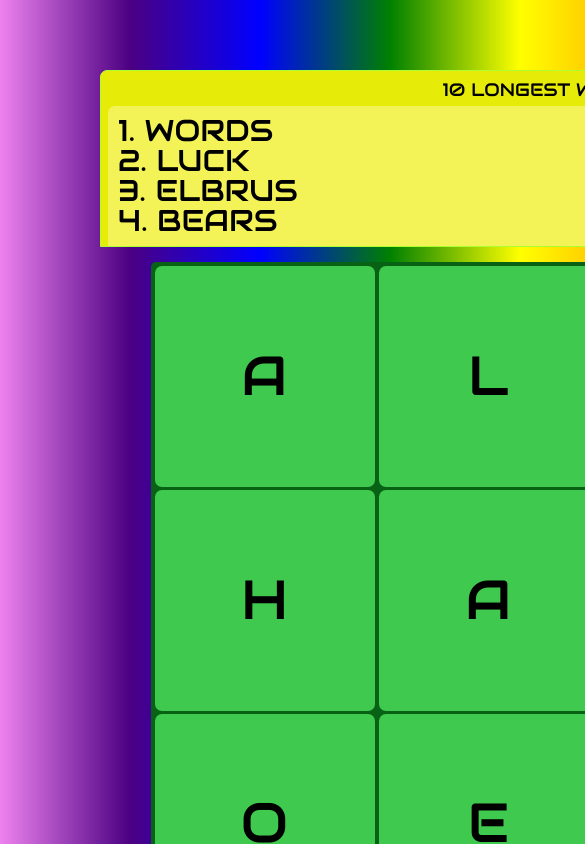
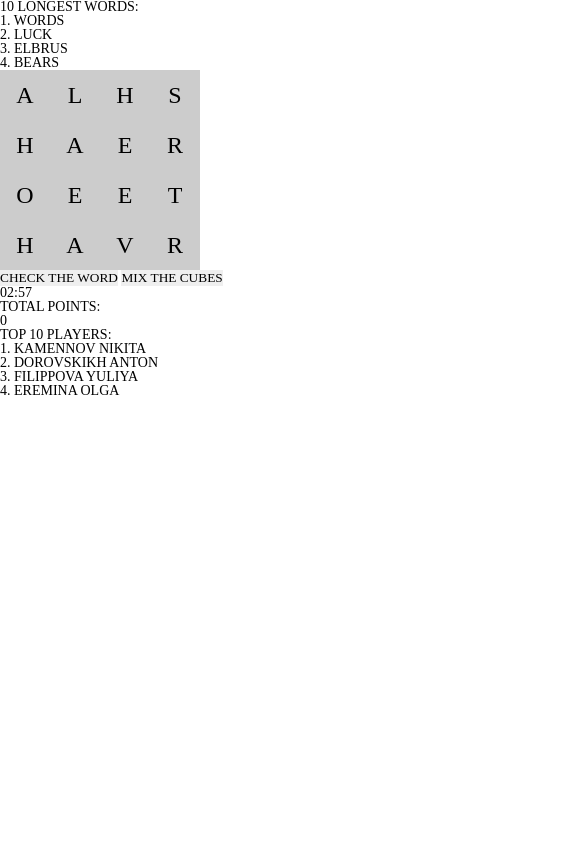
Before and after one commit to NikitaKamennov/nik.io, a website: page project-boggle/index.html in a window 390 px wide. Shown: the top 844 px of the page, 585 px wide, since content can reach past the window. Drawn offline with Linux system fonts and the light colour scheme.

Commit message:
Add files via upload

```diff
--- a/project-boggle/style.css
+++ b/project-boggle/style.css
@@ -1,8 +1,3 @@
-@font-face {
-  font-family: "audiowide";
-  src: url(./Audiowide-Regular.ttf);
-}
-
 /*Обнуление*/
 *{padding: 0;margin: 0;border: 0;}
 *,*:before,*:after{-moz-box-sizing: border-box;-webkit-box-sizing: border-box;box-sizing: border-box;}
@@ -20,306 +15,24 @@ ul li{list-style: none;}
 img{vertical-align: top;}
 h1,h2,h3,h4,h5,h6{font-size:inherit;font-weight: inherit;}
 
-body {
-  background: linear-gradient(to right, violet, indigo, blue, green, yellow, orange, red);
-  background-size: 200% 200%;
-  animation: gradientAnimation 10s ease infinite;
-}
-/*
-@keyframes gradientAnimation {
-  0% {
-    background-position: 0% 50%;
-  }
-  100% {
-    background-position: 100% 50%;
-  }
-} */
-
-.container {
-  display: flex;
-  flex-direction: column;
-  justify-content: center;
-  min-width: 1200px;
-  margin-top: 70px;
-}
-
-  .wrapper{
-    display: flex;
-    flex-direction: row;
-    justify-content: center;
-    gap: 15px;
-  }
-
-  .box_for_board_and_buttons {
-    display: flex;
-    flex-direction: column;
-    justify-content: center;
-    gap: 5px;
-    padding-left: 1px;
-    text-align: center;
-    width: 23%;
-    font-family: "audiowide", sans-serif;
-  }
-    #word {
-      display: flex;
-      flex-direction: row;
-      justify-content: center;
-      align-items: center;
-      border: 3px solid rgb(7, 98, 21);
-      height: 35px;
-      margin: auto;
-      border-radius: 5px;
-      width: 290px;
-      background-color: rgba(72, 216, 87, 0.877) ;
-      font-family: "audiowide", sans-serif;
-      font-size: 20px;
-    }
-  .buttons {
-    display: flex;
-    flex-direction: row;
-    justify-content: center;
-    gap: 7px;
-  }
-
-    #check-word, #shuffleButton {
-      border: 2px solid rgb(7, 98, 21);
-      border-radius: 5px 5px 0 0;
-      width: 140px;
-      height: 50px;
-      background-color:  rgba(72, 216, 87, 0.877);
-      font-size: 16px;
-
-    }
-
-  .top {
-    display:flex;
-    flex-direction: row;
-    justify-content: center;
-    width: 20%;
-    border-radius: 7px 7px 0 0 ;
-    font-family: "audiowide", sans-serif;
-  }
 
 #board {
    display: flex;
    flex-wrap: wrap;
-    padding: 4px;
-    margin: auto;
-    gap: 3px;
-    width: 290px;
-    height: 290px;
-    border-radius: 5px;
-    background-color: rgb(7, 98, 21);
+   width: 220px;
  }
+
  .row {
    display: flex;
-    flex-direction: row;
-    justify-content: center;
-    gap: 4px;
    width: 100%;
  }
 
  .cube {
-     width: 68px;
-    height: 68px;
+   width: 50px;
+   height: 50px;
    background-color: #ccc;
    display: flex;
    align-items: center;
    justify-content: center;
    font-size: 24px;
-    border-radius: 7px;
-    background-color: rgba(72, 216, 87, 0.877);
  }
-
-
-.wrapper_wordscore{
-  display: flex;
-  flex-direction: column;
-  justify-content:space-between;
-  width: 25%;
-  padding:10px 5px 10px 5px;
-  border: 1px solid green;
-  background-color:  rgb(9, 133, 9);
-  border-radius: 7px 7px 0 0;
-  font-family: "audiowide", sans-serif;
-}
-
-  .countdown {
-    text-align: center;
-    font-size: 20px;
-    color: white;
-  }
-
-  .composed-words {
-    margin-top: 5px;
-    min-height: 80%;
-    background-color: rgba(72, 216, 87, 0.877);
-    border-radius: 7px 7px 0 0;
-    padding: 10px;
-    font-size: 22px;
-  }
-
-  .totalscore{
-    display: flex;
-    flex-direction: row;
-    justify-content: center;
-    margin-top: 7px;
-    gap:10px;
-    font-size: 20px;
-    color: white;
-  }
-
- .top{
-    display: flex;
-    flex-direction: column;
-    justify-content: start;
-    border: 1px solid greenyellow;
-    min-width: 20%;
-    margin: 0 7px 0 7px;
-    background-color: rgb(231, 235, 8);
- }
-
-    .top_players, .top_words {
-      display: flex;
-      flex-direction: row;
-      justify-content: center;
-      align-items: center;
-      margin-top: 10px;
-      height: 8%;
-      border-radius: 7px 7px 0 0;
-      font-size: 18px;
-
-    }
-
-    .list {
-      margin-top: 7px;
-      min-height: 75%;
-      background-color: rgb(243, 243, 88);
-      border-radius: 7px 7px 0 0;
-      margin-left: 7px;
-      margin-right: 7px;
-      line-height: 30px;
-      font-size: 17px;
-      padding: 10px;
-    }
-
- .words {
-  display: flex;
-  justify-content: space-between;
-  flex-direction: row;
-  padding: 2px;
-  gap: 10px;
-  font-size: 20px;
- }
-
- @media screen and (max-width: 1200px) {
-
-
-
-.container {
-
-  max-width: 1200px;
-  margin-top: 70px;
-}
-
-
-
-
-
-.wrapper{
-flex-direction: column;
-min-width: 100%;
-margin: 0 auto;
-
-}
-
-
- .box_for_board_and_buttons {
-
-    width: 100%;
-
-  }
-
-  #board {
-
-    width: 900px;
-    height:900px;
-
-
-    .cube {
-      width: 25%;
-     height:100%;
-
-     font-size: 55px;
-
- }
-
-
-}
-
-
-
-#word {
-
-  height: 100px;
-  width: 900px;
-
-  font-size:50px;
-}
-
-
-
-
-#check-word, #shuffleButton {
-  border: 2px solid rgb(7, 98, 21);
-  border-radius: 5px 5px 0 0;
-  width: 450px;
-  height: 150px;
-  background-color:  rgba(72, 216, 87, 0.877);
-  font-size: 55px;
-
-}
-
-.wrapper_wordscore{
-  justify-self:center;
-  display: flex;
-  flex-direction: column;
-  justify-content:space-between;
-  margin-left: 100px;
-  width: 900px;
-  padding:10px 5px 10px 5px;
-
-}
-
-
-.countdown {
-  text-align: center;
-  font-size: 50px;
-  color: white;
-}
-
-
-
-.composed-words {
-  margin-top: 5px;
-  min-height: 80%;
-  background-color: rgba(72, 216, 87, 0.877);
-  border-radius: 7px 7px 0 0;
-  padding: 10px;
-  font-size: 40px;
-}
-
-
-.top {
-
-  margin-left: 100px;
-  width: 900px;
-  font-size: 50px;
-
-}
-
-.list{
-  font-size: 30px;
-}
-
-}
```
Lines whose indentation alone changed are shown as unchanged.
